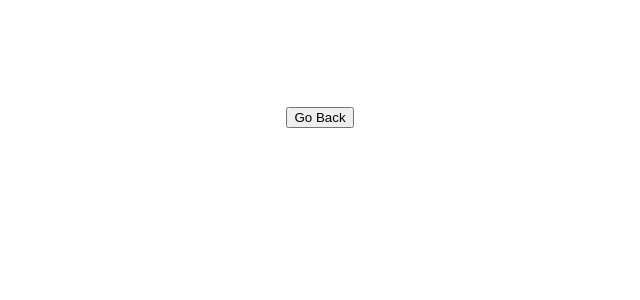
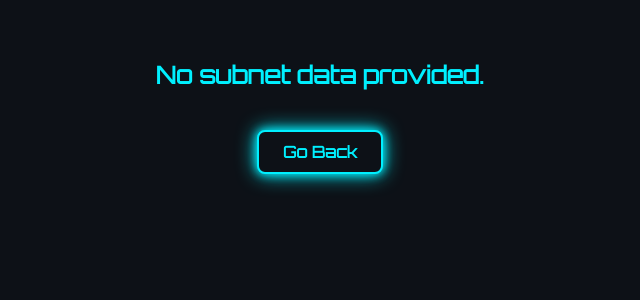
Before and after one commit to SFizzaR/NetWise, a React (Vite) app in the folder frontend/: page /subnet-visualization in a window 1280 px wide. Shown: the top 300 px of the page, without its empty margins (320-960 px from the left). Built offline with nearby package versions, Linux system fonts and the light colour scheme.

Commit message:
Add files via upload

```diff
--- a/frontend/src/pages/subnetVisualisation.jsx
+++ b/frontend/src/pages/subnetVisualisation.jsx
@@ -9,25 +9,71 @@ const VisualizationPage = () => {
 
     if (!result) {
         return (
-            <div style={{ padding: "40px", textAlign: "center", color: "#fff" }}>
+            <div style={{
+                padding: "40px",
+                textAlign: "center",
+                color: "#00f0ff",
+                fontFamily: "Orbitron, monospace",
+                backgroundColor: "#0d1117",
+                height: "100vh"
+            }}>
                 <h2>No subnet data provided.</h2>
-                <button onClick={() => navigate(-1)}>Go Back</button>
+                <button
+                    onClick={() => navigate(-1)}
+                    style={{
+                        marginTop: "20px",
+                        padding: "10px 24px",
+                        backgroundColor: "#0d1117",
+                        color: "#00f0ff",
+                        border: "2px solid #00f0ff",
+                        borderRadius: "8px",
+                        fontWeight: "bold",
+                        fontSize: "16px",
+                        fontFamily: "Orbitron, monospace",
+                        boxShadow: "0 0 10px #00f0ff, 0 0 20px #00f0ff",
+                        cursor: "pointer",
+                        transition: "transform 0.2s ease"
+                    }}
+                    onMouseOver={e => e.currentTarget.style.transform = 'scale(1.05)'}
+                    onMouseOut={e => e.currentTarget.style.transform = 'scale(1.0)'}
+                >
+                    Go Back
+                </button>
             </div>
         );
     }
 
     const ipToNum = (ip) => ip.split(".").reduce((acc, oct) => (acc << 8) + parseInt(oct), 0);
     const numToIp = (num) => [24, 16, 8, 0].map(shift => (num >> shift) & 255).join(".");
-
     const usableHosts = parseInt(result.usable_hosts);
     const usableIPs = Array.from({ length: usableHosts }, (_, i) => numToIp(ipToNum(result.first_usable) + i));
 
     return (
-        <div style={{ padding: "40px", backgroundColor: "#0a0a0a", color: "#fff" }}>
-            <h2 style={{ color: "#00f0ff" }}>
+        <div style={{
+            padding: "40px",
+            backgroundColor: "#0d1117",
+            color: "#00f0ff",
+            fontFamily: "Orbitron, monospace",
+            minHeight: "100vh",
+            maxWidth: "1200px",
+            margin: "0 auto"
+        }}>
+            <h2 style={{
+                fontSize: "32px",
+                marginBottom: "30px",
+                textAlign: "center",
+                textShadow: "0 0 10px #00f0ff"
+            }}>
                 Subnet Visualization for {result.subnet}
             </h2>
 
+            <div style={{
+                border: "2px solid #00f0ff",
+                borderRadius: "12px",
+                boxShadow: "0 0 15px #00f0ff",
+                padding: "10px",
+                marginBottom: "30px"
+            }}>
                 <Plot
                     data={[
                         {
@@ -36,7 +82,7 @@ const VisualizationPage = () => {
                             type: "scatter",
                             mode: "markers+text",
                             name: "Network IP",
-                        marker: { size: 14, color: "blue", symbol: "circle" },
+                            marker: { size: 14, color: "#00bcd4", symbol: "circle" },
                             text: [result.network],
                             textposition: "bottom center"
                         },
@@ -46,7 +92,7 @@ const VisualizationPage = () => {
                             type: "scatter",
                             mode: "markers+text",
                             name: "Usable IPs",
-                        marker: { size: 10, color: "green" },
+                            marker: { size: 10, color: "#00f0ff" },
                             text: usableIPs,
                             textposition: "top center"
                         },
@@ -56,42 +102,63 @@ const VisualizationPage = () => {
                             type: "scatter",
                             mode: "markers+text",
                             name: "Broadcast IP",
-                        marker: { size: 14, color: "red", symbol: "diamond" },
+                            marker: { size: 14, color: "#e53935", symbol: "diamond" },
                             text: [result.broadcast],
                             textposition: "bottom center"
                         }
                     ]}
                     layout={{
-                    title: "IP Address Roles",
+                        title: {
+                            text: "IP Address Roles",
+                            font: { family: "Orbitron", size: 24, color: "#00f0ff" }
+                        },
+                        paper_bgcolor: "#0d1117",
+                        plot_bgcolor: "#0d1117",
                         xaxis: {
-                        title: "IP Addresses",
+                            title: { text: "IP Addresses", font: { color: "#00f0ff" } },
                             tickangle: -45,
+                            color: "#00f0ff"
                         },
                         yaxis: {
-                        title: "Type",
+                            title: { text: "Type", font: { color: "#00f0ff" } },
                             tickvals: [0, 1, 2],
                             ticktext: ["Network", "Usable", "Broadcast"],
+                            color: "#00f0ff"
                         },
                         hovermode: "closest",
                         autosize: true,
                         height: 600,
                         margin: { t: 80 },
-                    legend: {
-                        orientation: "h",
-                        y: -0.2
-                    }
+                        legend: { orientation: "h", y: -0.2 }
                     }}
                     useResizeHandler
                     style={{ width: "100%", height: "100%" }}
                     config={{ responsive: true }}
                 />
+            </div>
 
+            <div style={{ textAlign: "center" }}>
                 <button
-                onClick={() => { navigate("/") }}
-                style={{ marginTop: "20px", padding: "10px 20px", backgroundColor: "#00f0ff", border: "none", color: "#000", fontWeight: "bold", borderRadius: "4px" }}
+                    onClick={() => navigate("/")}
+                    style={{
+                        marginTop: "20px",
+                        padding: "12px 30px",
+                        backgroundColor: "#0d1117",
+                        border: "2px solid #00f0ff",
+                        color: "#00f0ff",
+                        fontWeight: "bold",
+                        borderRadius: "8px",
+                        fontFamily: "Orbitron, monospace",
+                        cursor: "pointer",
+                        boxShadow: "0 0 10px #00f0ff",
+                        transition: "transform 0.2s ease"
+                    }}
+                    onMouseOver={e => e.currentTarget.style.transform = 'scale(1.05)'}
+                    onMouseOut={e => e.currentTarget.style.transform = 'scale(1.0)'}
                 >
                     Return to Home
                 </button>
+            </div>
         </div>
     );
 };
```
Lines whose indentation alone changed are shown as unchanged.
